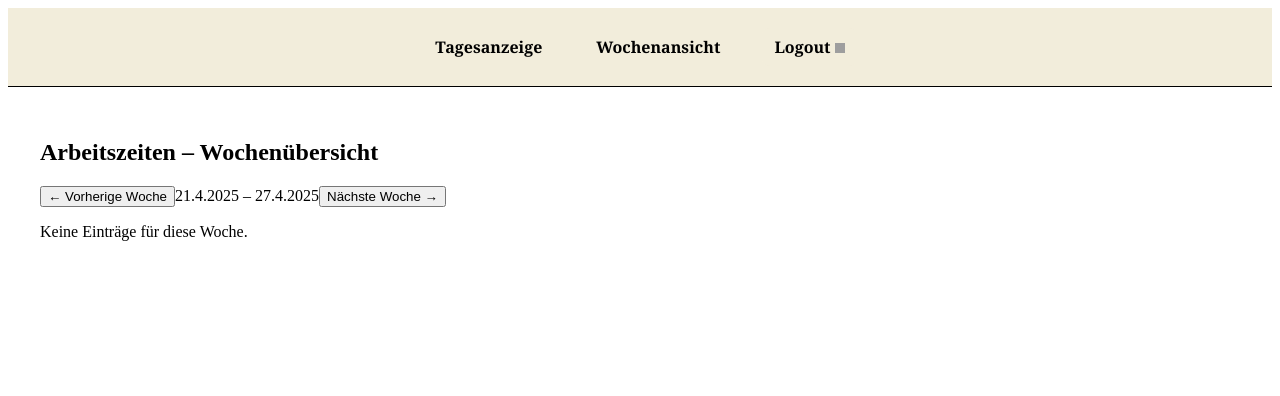
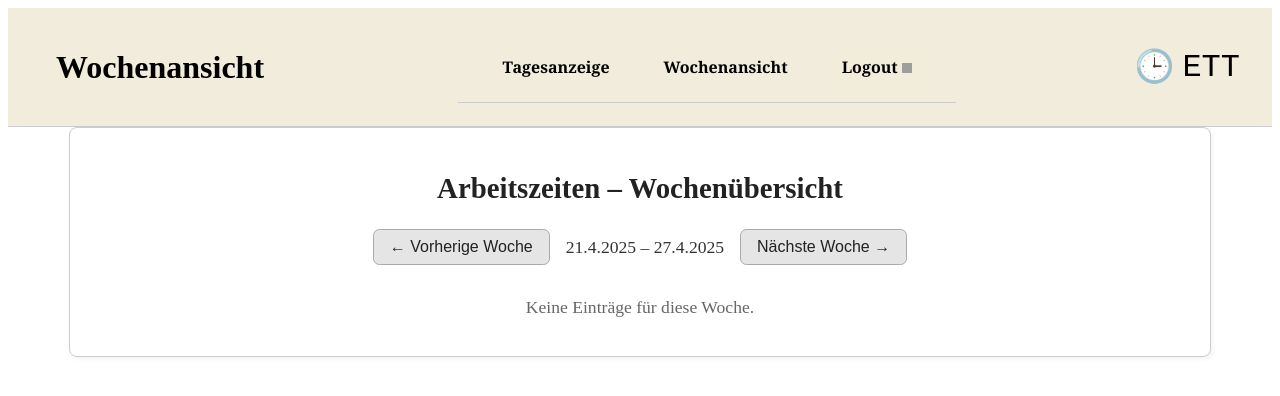
Before and after one commit to on24FeLi/ETT2.0, a Vue app: page /Wochenansicht in a window 1280 px wide. Shown: the top 396 px of the page. Built offline with nearby package versions, Linux system fonts and the light colour scheme; grey boxes are pictures that could not be loaded.

Commit message:
Added Css of Wochenanzeige and corrected nav bar style

```diff
--- a/src/views/Tagesanzeige.vue
+++ b/src/views/Tagesanzeige.vue
@@ -49,7 +49,11 @@ onMounted(() => {
 
 <template>
   <div class="wrapper">
-    <navigation></navigation>
+    <header>
+      <h1>Tagesansicht</h1>
+      <navigation></navigation>
+      <div class="logo">🕒 <span>ETT</span></div>
+    </header>
 
     <main class="content">
       <h2 class="title">Hallo, {{ userName || 'Benutzer' }}!</h2>
@@ -82,33 +86,28 @@ onMounted(() => {
     background-color: #F2EDDB;
   }
 
-  .header {
-    background-color: #F2EDDB;
-    padding: 20px;
-    border-bottom: 1px solid black;
-    display: flex;
-    align-items: center;
-    justify-content: center;
-  }
+  header {
+  background-color: #f1ecdb;
+  display: flex;
+  justify-content: space-between;
+  align-items: center;
+  padding: 1rem 2rem;
+  border-bottom: 1px solid #ccc;
+}
 
-  .nav-bar {
-    display: flex;
-    gap: 30px;
-  }
+header h1 {
+  font-size: 2rem;
+  padding: 0.2rem 1rem;
+  display: inline-block;
+}
 
-  .nav-bar a {
-    text-decoration: none;
-    font-weight: bold;
-    color: black;
-    font-family: Georgia, serif;
-    padding: 8px 12px;
-    border-radius: 8px;
-    transition: background-color 0.3s ease;
-  }
-
-  .nav-bar a:hover {
-    background-color: #ddd;
-  }
+.logo {
+  font-family: monospace;
+  font-size: 2rem;
+  display: flex;
+  align-items: center;
+  gap: 0.5rem;
+}
 
   .content {
     flex: 1;
--- a/src/views/Wochenansicht.vue
+++ b/src/views/Wochenansicht.vue
@@ -52,7 +52,11 @@ const workTimes = computed(() => {
 
 <template>
     <div>
-      <navigation />
+      <header>
+      <h1>Wochenansicht</h1>
+      <navigation></navigation>
+      <div class="logo">🕒 <span>ETT</span></div>
+    </header>
 
       <div class="wochenansicht-container">
         <h2>Arbeitszeiten – Wochenübersicht</h2>
@@ -92,8 +96,75 @@ const workTimes = computed(() => {
   </template>
 
 <style scoped>
+header {
+  background-color: #f1ecdb;
+  display: flex;
+  justify-content: space-between;
+  align-items: center;
+  padding: 1rem 2rem;
+  border-bottom: 1px solid #ccc;
+}
+
+header h1 {
+  font-size: 2rem;
+  padding: 0.2rem 1rem;
+  display: inline-block;
+}
+
+.logo {
+  font-family: monospace;
+  font-size: 2rem;
+  display: flex;
+  align-items: center;
+  gap: 0.5rem;
+}
 .wochenansicht-container {
   padding: 2rem;
+  max-width: 1100px;
+  margin: 0 auto;
+  background-color: #ffffff;
+  border: 1px solid #ccc;
+  border-radius: 0.5rem;
+  box-shadow: 2px 2px 5px rgba(0, 0, 0, 0.05);
+  padding: 20px;
+}
+
+h2 {
+  font-size: 1.8rem;
+  font-weight: bold;
+  color: #222;
+  margin-bottom: 1.5rem;
+  text-align: center;
+}
+
+.wochen-navigation {
+  display: flex;
+  justify-content: center;
+  align-items: center;
+  margin-bottom: 1.5rem;
+  gap: 1rem;
+}
+
+.wochen-navigation button {
+  background-color: #e5e5e5;
+  color: #222;
+  border: 1px solid #aaa;
+  padding: 0.5rem 1rem;
+  border-radius: 0.4rem;
+  font-size: 1rem;
+  font-weight: 500;
+  cursor: pointer;
+  transition: background-color 0.2s ease;
+}
+
+.wochen-navigation button:hover {
+  background-color: #d4d4d4;
+}
+
+.wochen-navigation span {
+  font-size: 1.1rem;
+  font-weight: 500;
+  color: #333;
 }
 
 table {
@@ -102,10 +173,35 @@ table {
   margin-top: 1rem;
 }
 
-th,
-td {
-  padding: 0.5rem;
+th, td {
   border: 1px solid #ccc;
+  padding: 0.75rem;
   text-align: left;
 }
+
+th {
+  background-color: #f0f0f0;
+  font-weight: bold;
+  color: #222;
+}
+
+td {
+  background-color: #fff;
+  color: #333;
+}
+
+tbody tr:nth-child(even) td {
+  background-color: #f9f9f9;
+}
+
+tbody tr:hover td {
+  background-color: #f0f0f0;
+}
+
+p {
+  text-align: center;
+  margin-top: 2rem;
+  font-size: 1.1rem;
+  color: #666;
+}
 </style>
```
